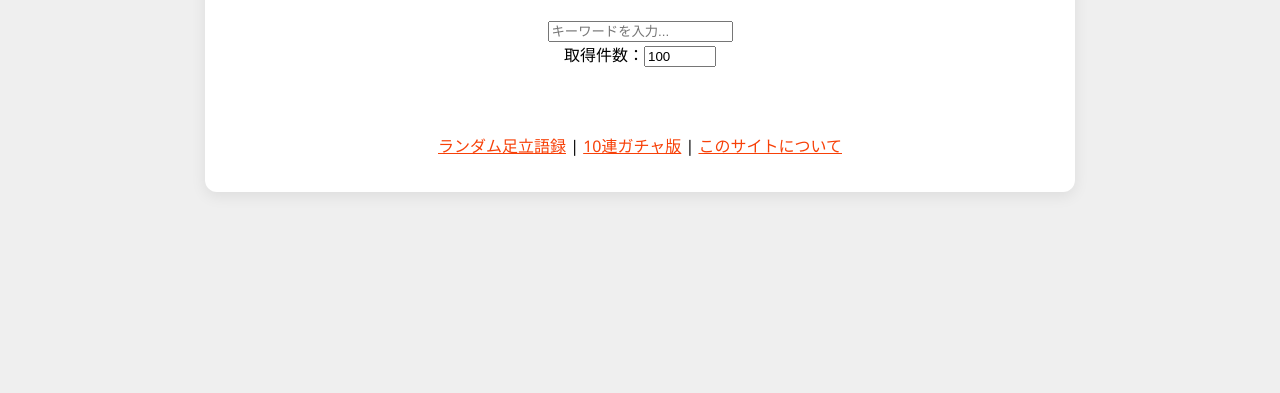
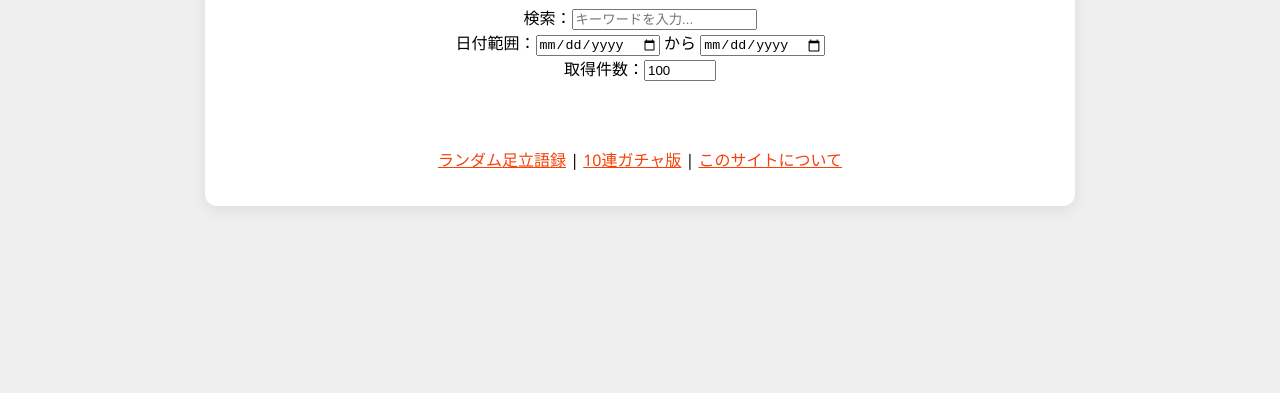
Before and after one commit to yh2237/AdachiDB, a website: page frontend/search.html in a window 1280 px wide. Shown: the part 407-800 px from the top of the page. Drawn offline with Linux system fonts and the light colour scheme.

Commit message:
検索フォームに日付範囲フィールドを追加し、検索ラベルを更新

```diff
--- a/frontend/search.html
+++ b/frontend/search.html
@@ -21,6 +21,7 @@
 
         <link rel="stylesheet" href="css/style.css">
         <link rel="stylesheet" href="css/header.css">
+        <link rel="stylesheet" href="css/search.css">
         <link rel="icon" href="img/favicon.ico">
     </head>
     <body>
@@ -76,9 +77,11 @@
             <h1 class="title">足立語録サーチ</h1>
             <h5>足立レイのツイートをインクリメンタルサーチで検索できます</h5>
             <div class="search-container">
-                <input type="text" id="search-input" placeholder="キーワードを入力...">
+                検索：<input type="text" id="search-input" placeholder="キーワードを入力...">
                 <br>
-                取得件数：<input type="number" id="limit-input" value="100" min="1" max="1000" >
+                日付範囲：<input type="date" id="from-input"> から <input type="date" id="to-input">
+                <br>
+                取得件数：<input type="number" id="limit-input" value="100" min="1" max="1000">
             </div>
             <br>
             <div id="search-results"></div>
```
